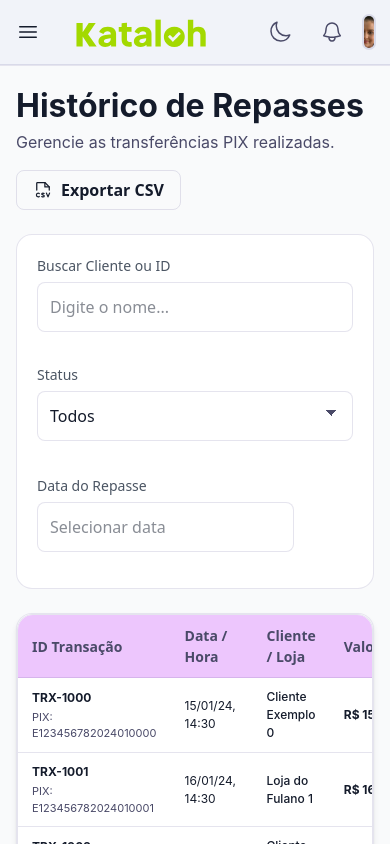
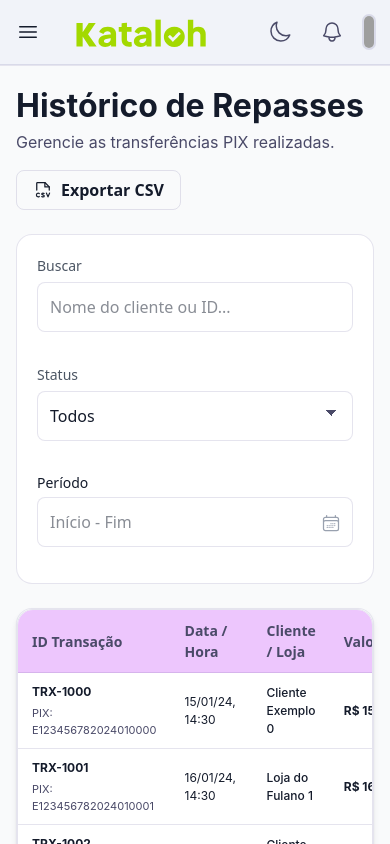
Before and after one commit to Victor-Prg/kataloh_tcc, a React (Vite) app: page /financeiro/historico in a window 390 px wide. Built offline with nearby package versions, Linux system fonts and the light colour scheme; grey boxes are pictures that could not be loaded.

Commit message:
Histórico de repasses

```diff
--- a/src/components/DatePicker.tsx
+++ b/src/components/DatePicker.tsx
@@ -2,6 +2,7 @@ import { useMemo, useRef, useState, type MouseEvent } from 'react';
 import { Calendar } from './Calendar';
 import { Input } from './Input';
 import '../assets/DatePicker.css';
+import { XMarkIcon } from '@heroicons/react/24/outline'; // Certifique-se que o import está correto
 
 type DateFormat = 'DD/MM/YYYY' | 'YYYY-MM-DD';
 
@@ -37,7 +38,6 @@ export const DatePicker = ({
     if (!selectedDate) {
       return '';
     }
-
     const day = String(selectedDate.getDate()).padStart(2, '0');
     const month = String(selectedDate.getMonth() + 1).padStart(2, '0');
     const year = selectedDate.getFullYear();
@@ -45,39 +45,24 @@ export const DatePicker = ({
     if (format === 'YYYY-MM-DD') {
       return `${year}-${month}-${day}`;
     }
-
     return `${day}/${month}/${year}`;
   }, [selectedDate, format]);
 
   const toggleOpen = () => {
-    if (disabled) {
-      return;
-    }
-    setOpen(prev => !prev);
+    if (disabled) return;
+    setOpen((prev) => !prev);
   };
 
   const handleDateChange = (date: Date) => {
-    if (!isControlled) {
-      setInternalDate(date);
-    }
-
-    if (onChange) {
-      onChange(date);
-    }
-
+    if (!isControlled) setInternalDate(date);
+    if (onChange) onChange(date);
     setOpen(false);
   };
 
   const handleClear = (event: MouseEvent<HTMLButtonElement>) => {
     event.stopPropagation();
-
-    if (!isControlled) {
-      setInternalDate(undefined);
-    }
-
-    if (onChange) {
-      onChange(undefined);
-    }
+    if (!isControlled) setInternalDate(undefined);
+    if (onChange) onChange(undefined);
   };
 
   const inputId = 'datepicker-input';
@@ -87,10 +72,10 @@ export const DatePicker = ({
       ref={containerRef}
       className="datepicker-container"
     >
-      <div className="datepicker-input-wrapper">
+      <div className="datepicker-input-wrapper relative">
         <Input
           id={inputId}
-          label={label}
+          label={label} // Mantivemos o label dentro do Input como você queria
           placeholder={placeholder}
           value={formattedValue}
           readOnly
@@ -99,15 +84,22 @@ export const DatePicker = ({
           onClick={toggleOpen}
           aria-haspopup="dialog"
           aria-expanded={open || undefined}
+          // Adicionei pr-10 para o texto da data não ficar embaixo do X
+          className="pr-9 cursor-pointer"
         />
+
         {selectedDate && !disabled && (
           <button
             type="button"
-            className="datepicker-clear"
+            // MUDANÇA AQUI:
+            // 1. Usamos 'bottom-1.5' (ou bottom-2) para alinhar com a base do input
+            // 2. Removemos 'top-1/2' e '-translate-y-1/2'
+            // 3. Isso garante que o Label em cima não empurre o X para o lugar errado
+            className="datepicker-clear absolute right-3 bottom-2 p-1 text-gray-400 hover:text-[var(--danger)] transition-colors z-10"
             onClick={handleClear}
             aria-label="Limpar data"
           >
-            ×
+            <XMarkIcon className="h-4 w-4" strokeWidth={3} />
           </button>
         )}
       </div>
--- /dev/null
+++ b/src/components/DateRangePicker.tsx
@@ -0,0 +1,158 @@
+import { useMemo, useRef, useState, type MouseEvent } from 'react';
+import { Calendar } from './Calendar'; // Seu componente de calendário existente
+import { Input } from './Input';       // Seu componente de input existente
+import { XMarkIcon, CalendarDaysIcon } from '@heroicons/react/24/outline';
+import '../assets/DatePicker.css';
+
+export interface DateRangePickerProps {
+  startDate?: Date;
+  endDate?: Date;
+  onChange: (range: { start?: Date; end?: Date }) => void;
+  label?: string;
+  placeholder?: string;
+  disabled?: boolean;
+  error?: string;
+}
+
+export const DateRangePicker = ({
+  startDate,
+  endDate,
+  onChange,
+  label,
+  placeholder = "DD/MM/AAAA - DD/MM/AAAA",
+  disabled,
+  error,
+}: DateRangePickerProps) => {
+  const [open, setOpen] = useState(false);
+  const containerRef = useRef<HTMLDivElement | null>(null);
+
+  // Formata o texto para exibir no Input
+  const formattedValue = useMemo(() => {
+    if (!startDate && !endDate) return '';
+
+    const formatDate = (date?: Date) => {
+      if (!date) return '___';
+      return new Intl.DateTimeFormat('pt-BR').format(date);
+    };
+
+    if (startDate && !endDate) {
+      return `${formatDate(startDate)} - Selecione o fim...`;
+    }
+
+    return `${formatDate(startDate)} - ${formatDate(endDate)}`;
+  }, [startDate, endDate]);
+
+  const toggleOpen = () => {
+    if (disabled) return;
+    setOpen((prev) => !prev);
+  };
+
+  const handleClear = (event: MouseEvent<HTMLButtonElement>) => {
+    event.stopPropagation();
+    onChange({ start: undefined, end: undefined });
+  };
+
+  // Lógica de seleção inteligente em 1 calendário
+  const handleDateSelect = (date: Date) => {
+    // 1. Começando do zero OU intervalo já completo -> Reinicia seleção
+    if (!startDate || (startDate && endDate)) {
+      onChange({ start: date, end: undefined });
+      return;
+    }
+
+    // 2. Já tem início: verifica se a data clicada é anterior ou posterior
+    if (date < startDate) {
+      // Clicou antes do início atual -> Corrige o início
+      onChange({ start: date, end: undefined });
+    } else {
+      // Clicou depois -> Define o fim e fecha
+      onChange({ start: startDate, end: date });
+      setOpen(false);
+    }
+  };
+
+  const inputId = 'daterangepicker-input';
+
+  // Define qual data mostrar ativa no calendário
+  const calendarActiveDate = endDate || startDate;
+
+  return (
+    <div ref={containerRef} className="datepicker-container w-full relative">
+      {/* Label Externo */}
+      {label && (
+        <label
+          htmlFor={inputId}
+          className="block text-sm font-medium text-[var(--text-primary)] mb-1"
+        >
+          {label}
+        </label>
+      )}
+
+      {/* Wrapper do Input */}
+      <div className="relative">
+        <Input
+          id={inputId}
+          placeholder={placeholder}
+          value={formattedValue}
+          readOnly
+          disabled={disabled}
+          error={error}
+          onClick={toggleOpen}
+          className="pr-10 cursor-pointer"
+        />
+
+        {/* Ícone de Calendário (Visível quando vazio) */}
+        {!startDate && !endDate && (
+           <div className="absolute right-3 bottom-3.5 text-gray-400 pointer-events-none">
+             <CalendarDaysIcon className="h-5 w-5" />
+           </div>
+        )}
+
+        {/* Botão Limpar (Visível quando tem data) */}
+        {(startDate || endDate) && !disabled && (
+          <button
+            type="button"
+            className="absolute right-2 bottom-2 h-9 w-9 flex items-center justify-center text-gray-400 hover:text-[var(--danger)] transition-colors z-20"
+            onClick={handleClear}
+            aria-label="Limpar datas"
+          >
+            <XMarkIcon className="h-5 w-5" strokeWidth={2} />
+          </button>
+        )}
+      </div>
+
+      {/* Popover com Tamanho Reduzido */}
+      {open && !disabled && (
+        <div
+          // --- AJUSTES DE TAMANHO AQUI ---
+          // p-2: Menos espaçamento interno
+          // w-fit: Largura ajustada ao conteúdo
+          // scale-90: Reduz visualmente para 90% do tamanho
+          // origin-top-left: Garante que encolha a partir do canto correto
+          className="absolute z-50 mt-1 p-2 bg-[var(--bg-card)] shadow-xl rounded-lg border border-[var(--border-color)] w-fit origin-top-left scale-90"
+        >
+
+          {/* Título de Ajuda (Fonte menor) */}
+          <div className="mb-2 text-center">
+            <span className="text-[10px] font-semibold text-[var(--text-secondary)] uppercase tracking-wider">
+              {!startDate || (startDate && endDate)
+                ? "Selecione a Data Inicial"
+                : "Selecione a Data Final"}
+            </span>
+          </div>
+
+          <Calendar
+            value={calendarActiveDate}
+            onChange={handleDateSelect}
+          />
+
+          {/* Feedback visual (Fonte menor) */}
+          <div className="mt-2 flex justify-between text-[10px] text-[var(--text-muted)] border-t border-[var(--border-color)] pt-2">
+            <span>Início: {startDate ? new Intl.DateTimeFormat('pt-BR').format(startDate) : '-'}</span>
+            <span>Fim: {endDate ? new Intl.DateTimeFormat('pt-BR').format(endDate) : '-'}</span>
+          </div>
+        </div>
+      )}
+    </div>
+  );
+};
--- a/src/components/Navbar.tsx
+++ b/src/components/Navbar.tsx
@@ -2,15 +2,14 @@ import { Menu, MenuButton, MenuItem, MenuItems, Popover } from '@headlessui/reac
 import { MagnifyingGlassIcon } from '@heroicons/react/20/solid'
 import { BellIcon, Bars3Icon, SunIcon, MoonIcon } from '@heroicons/react/24/outline'
 import logo from '../assets/logo.svg'
-import userAvatar from '../assets/mulherdoindiano.png'
 // Se o arquivo navbar.css não existir, comente a linha abaixo para evitar erros
 // import '../assets/navbar.css'
 import { useTheme } from '../composables/useTheme'
 
 const user = {
-  name: 'mulher do indiano',
-  email: 'mulherdo.indiano@example.com',
-  imageUrl: userAvatar,
+  name: 'usuário',
+  email: 'usuario@example.com',
+  imageUrl: 'https://i.pravatar.cc/150?u=a042581f4e29026704d',
 }
 
 const userNavigation = [
--- a/src/pages/financeiro/HistoricoRepasses.tsx
+++ b/src/pages/financeiro/HistoricoRepasses.tsx
@@ -5,15 +5,15 @@ import {
   Text,
   Input,
   Select,
-  DatePicker,
   Badge,
   Pagination,
-  Stack,
   Button
-} from '../../components'; // Ajuste o caminho dos componentes se necessário
+} from '../../components';
+// Certifique-se que o caminho do DateRangePicker está correto
+import { DateRangePicker } from '../../components/DateRangePicker';
 import { FileCsv } from 'phosphor-react';
 
-// --- TIPAGEM DOS DADOS ---
+// --- TIPAGEM ---
 type StatusTransacao = 'concluido' | 'pendente' | 'falha' | 'cancelado';
 
 interface Transacao {
@@ -23,10 +23,10 @@ interface Transacao {
   valor: number;
   tipo: 'PIX' | 'BOLETO' | 'CARTAO';
   status: StatusTransacao;
-  idTransacaoPix?: string; // ID E2E do PIX
+  idTransacaoPix?: string;
 }
 
-// --- DADOS MOCKADOS (Para teste) ---
+// --- DADOS MOCKADOS ---
 const MOCK_DATA: Transacao[] = Array.from({ length: 25 }).map((_, i) => ({
   id: `TRX-${1000 + i}`,
   cliente: i % 2 === 0 ? `Cliente Exemplo ${i}` : `Loja do Fulano ${i}`,
@@ -37,7 +37,6 @@ const MOCK_DATA: Transacao[] = Array.from({ length: 25 }).map((_, i) => ({
   idTransacaoPix: `E12345678202401${String(i).padStart(4, '0')}`
 }));
 
-// --- OPÇÕES DE FILTRO ---
 const statusOptions = [
   { label: 'Todos', value: 'all' },
   { label: 'Concluído', value: 'concluido' },
@@ -46,54 +45,68 @@ const statusOptions = [
 ];
 
 export default function HistoricoRepasses() {
-  // Estados dos Filtros
+  // Estados
   const [buscaCliente, setBuscaCliente] = useState('');
   const [statusFiltro, setStatusFiltro] = useState('all');
-  const [dataFiltro, setDataFiltro] = useState<Date | undefined>(undefined);
+  const [dateRange, setDateRange] = useState<{ start?: Date; end?: Date }>({});
 
-  // Estado da Paginação
   const [currentPage, setCurrentPage] = useState(1);
   const itemsPerPage = 10;
 
   // --- LÓGICA DE FILTRAGEM ---
   const dadosFiltrados = useMemo(() => {
     return MOCK_DATA.filter((item) => {
-      // 1. Filtro por Cliente (Busca textual)
+      // 1. Filtro Texto (Recriado aqui para não dar erro de variável não definida)
       const matchCliente = item.cliente.toLowerCase().includes(buscaCliente.toLowerCase()) ||
                            item.id.toLowerCase().includes(buscaCliente.toLowerCase());
 
-      // 2. Filtro por Status
+      // 2. Filtro Status (Recriado aqui)
       const matchStatus = statusFiltro === 'all' || item.status === statusFiltro;
 
-      // 3. Filtro por Data (Compara dia/mês/ano ignorando hora)
+      // 3. Filtro de Data (INTERVALO)
       let matchData = true;
-      if (dataFiltro) {
-        matchData = item.dataHora.toDateString() === dataFiltro.toDateString();
+      const { start, end } = dateRange;
+
+      if (start || end) {
+        const itemDate = new Date(item.dataHora);
+        itemDate.setHours(0, 0, 0, 0);
+
+        if (start) {
+          const startDate = new Date(start);
+          startDate.setHours(0, 0, 0, 0);
+          if (itemDate < startDate) matchData = false;
+        }
+
+        if (matchData && end) {
+          const endDate = new Date(end);
+          endDate.setHours(0, 0, 0, 0);
+          if (itemDate > endDate) matchData = false;
+        }
       }
 
       return matchCliente && matchStatus && matchData;
     });
-  }, [buscaCliente, statusFiltro, dataFiltro]);
+  }, [buscaCliente, statusFiltro, dateRange]);
 
-  // --- LÓGICA DE PAGINAÇÃO ---
+  // Paginação
   const totalPages = Math.ceil(dadosFiltrados.length / itemsPerPage);
   const currentData = dadosFiltrados.slice(
     (currentPage - 1) * itemsPerPage,
     currentPage * itemsPerPage
   );
 
-  // --- DEFINIÇÃO DAS COLUNAS ---
+  // Colunas da Tabela
   const columns = [
     {
       key: 'id',
       header: 'ID Transação',
       renderCell: (row: Transacao) => (
-        <Stack gap={2}>
+        <div className="flex flex-col gap-1">
           <Text size="sm" style={{ fontWeight: 'bold' }}>{row.id}</Text>
           <Text size="sm" color="var(--text-secondary)" style={{ fontSize: '11px' }}>
             PIX: {row.idTransacaoPix}
           </Text>
-        </Stack>
+        </div>
       ),
     },
     {
@@ -140,8 +153,7 @@ export default function HistoricoRepasses() {
           falha: 'Falhou',
           cancelado: 'Cancelado'
         };
-
-        return <Badge variant={variantMap[row.status]} label={labelMap[row.status]} />;
+        return <Badge variant={variantMap[row.status] || 'neutro'} label={labelMap[row.status]} />;
       },
     },
   ];
@@ -149,39 +161,32 @@ export default function HistoricoRepasses() {
   return (
     <div className="w-full max-w-7xl mx-auto space-y-6">
 
-      {/* CABEÇALHO DA PÁGINA */}
+      {/* Cabeçalho */}
       <div className="flex flex-col md:flex-row justify-between items-start md:items-center gap-4">
         <div>
           <Text as="h1" size="heading" style={{ fontWeight: 'bold' }}>Histórico de Repasses</Text>
           <Text color="var(--text-secondary)">Gerencie as transferências PIX realizadas.</Text>
         </div>
-        <Button
-          variant="outline"
-          label="Exportar CSV"
-          icon={<FileCsv size={20} />}
-        />
+        <Button variant="outline" label="Exportar CSV" icon={<FileCsv size={20} />} />
       </div>
 
-      {/* ÁREA DE FILTROS */}
+      {/* Filtros */}
       <Card variant="outlined" padding="20px">
-        <div className="grid grid-cols-1 md:grid-cols-4 gap-4 items-end">
+        <div className="grid grid-cols-1 md:grid-cols-12 gap-4 items-end">
 
-          {/* Busca por Texto */}
-          <div className="col-span-1 md:col-span-2">
+          <div className="md:col-span-4">
             <Input
-              label="Buscar Cliente ou ID"
-              placeholder="Digite o nome..."
+              label="Buscar"
+              placeholder="Nome do cliente ou ID..."
               value={buscaCliente}
               onChange={(e) => {
                 setBuscaCliente(e.target.value);
-                setCurrentPage(1); // Resetar página ao filtrar
+                setCurrentPage(1);
               }}
-              // Se o seu Input suportar ícone, coloque aqui, senão remove
             />
           </div>
 
-          {/* Filtro de Status */}
-          <div>
+          <div className="md:col-span-3">
             <Select
               label="Status"
               options={statusOptions}
@@ -193,31 +198,31 @@ export default function HistoricoRepasses() {
             />
           </div>
 
-          {/* Filtro de Data */}
-          <div>
-            <DatePicker
-              label="Data do Repasse"
-              value={dataFiltro}
-              onChange={(date) => {
-                setDataFiltro(date);
+          <div className="md:col-span-5">
+            <DateRangePicker
+              label="Período"
+              startDate={dateRange.start}
+              endDate={dateRange.end}
+              onChange={(range) => {
+                setDateRange(range);
                 setCurrentPage(1);
               }}
-              placeholder="Selecionar data"
+              placeholder="Início - Fim"
             />
           </div>
+
         </div>
       </Card>
 
-      {/* TABELA DE DADOS */}
+      {/* Tabela */}
       <Card variant="elevated" padding="0">
         <Table
           columns={columns}
           data={currentData}
           emptyTitle="Nenhum repasse encontrado"
-          emptyDescription="Tente ajustar os filtros de busca."
+          emptyDescription="Ajuste os filtros de data ou status."
         />
 
-        {/* RODAPÉ COM PAGINAÇÃO */}
         {dadosFiltrados.length > 0 && (
           <div className="p-4 border-t border-[var(--border-color)] flex justify-end">
             <Pagination
```
Also changed, not shown: src/pages/financeiro/Historico.tsx (+29 -33 lines).
